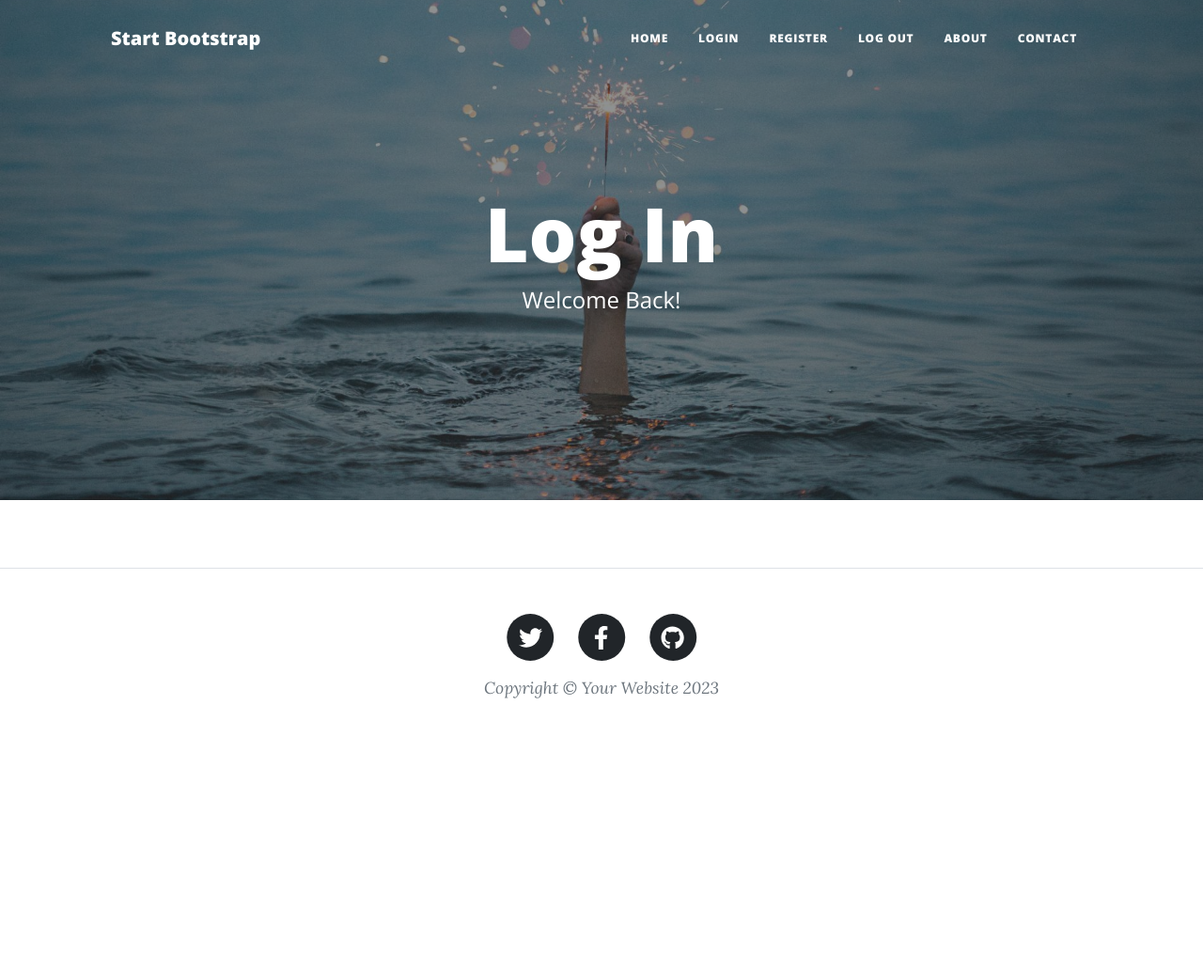
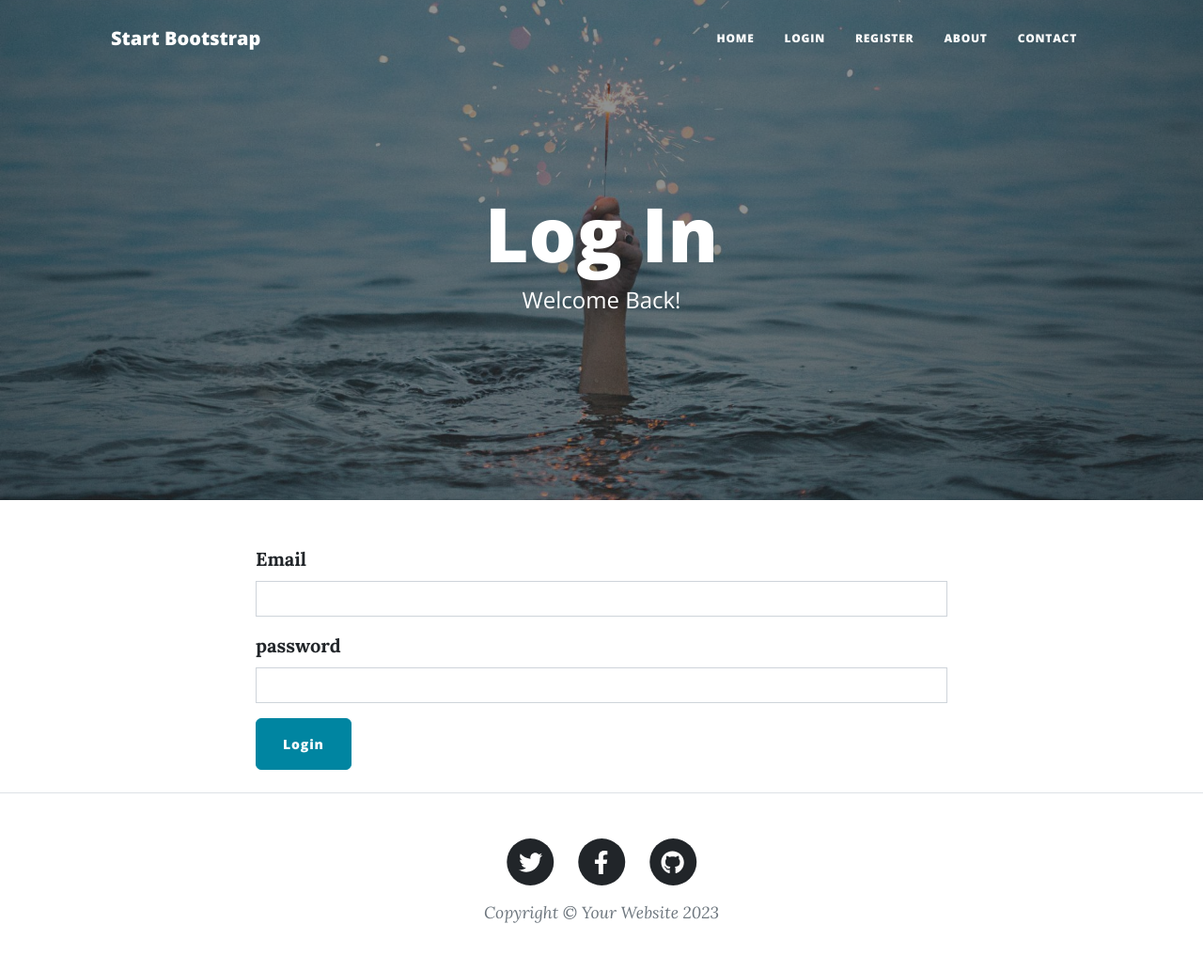
Before and after one commit to richfjiq/100-days-python, a Flask app: page /login in a window 1280 px wide. Shown: the whole page at 94% size. Before the commit the page ends 743 px from the top, so only its background shows below. Run offline with Flask 3, Linux system fonts and the light colour scheme; some libraries are stand-ins or nearby versions.

Commit message:
day-69 - Blog Capstone Project: login registered users

```diff
--- a/day-69/forms.py
+++ b/day-69/forms.py
@@ -22,6 +22,10 @@ class RegisterForm(FlaskForm):
 
 
 # TODO: Create a LoginForm to login existing users
+class LoginForm(FlaskForm):
+    email = StringField("Email", validators=[DataRequired()])
+    password = StringField("password", validators=[DataRequired()])
+    submit = SubmitField("Login")
 
 
 # TODO: Create a CommentForm so users can leave comments below posts
--- a/day-69/main.py
+++ b/day-69/main.py
@@ -10,7 +10,7 @@ from werkzeug.security import generate_password_hash, check_password_hash
 from sqlalchemy.orm import relationship
 
 # Import your forms from the forms.py
-from forms import CreatePostForm, RegisterForm
+from forms import CreatePostForm, RegisterForm, LoginForm
 
 
 """
@@ -32,6 +32,13 @@ ckeditor = CKEditor(app)
 Bootstrap5(app)
 
 # TODO: Configure Flask-Login
+login_manager = LoginManager()
+login_manager.init_app(app)
+
+
+@login_manager.user_loader
+def load_user(user_id):
+    return db.get_or_404(User, user_id)
 
 
 # CONNECT TO DB
@@ -85,20 +92,44 @@ def register():
             flash("You've already signed up with that email, log in instead!")
             return redirect(url_for("login"))
         else:
-            # Log in and authenticate user after adding details to database.
             login_user(user)
+            return redirect(url_for("get_all_posts"))
 
-    return render_template("register.html", form=form)
+    return render_template(
+        "register.html", form=form, logged_in=current_user.is_authenticated
+    )
 
 
 # TODO: Retrieve a user from the database based on their email.
-@app.route("/login")
+@app.route("/login", methods=["GET", "POST"])
 def login():
-    return render_template("login.html")
+    form = LoginForm()
+
+    if form.validate_on_submit():
+        email = form.email.data
+        password = form.password.data
+
+        result = db.session.execute(db.select(User).where(User.email == email))
+        user = result.scalar()
+
+        if user == None:
+            flash("This email does not exist, please try again.")
+        else:
+            if check_password_hash(user.password, password):
+                login_user(user)
+                flash("You were successfully logged in.")
+                return redirect(url_for("get_all_posts"))
+            else:
+                flash("Password incorrect, please try again.")
+
+    return render_template(
+        "login.html", form=form, logged_in=current_user.is_authenticated
+    )
 
 
 @app.route("/logout")
 def logout():
+    logout_user()
     return redirect(url_for("get_all_posts"))
 
 
@@ -106,14 +137,18 @@ def logout():
 def get_all_posts():
     result = db.session.execute(db.select(BlogPost))
     posts = result.scalars().all()
-    return render_template("index.html", all_posts=posts)
+    return render_template(
+        "index.html", all_posts=posts, logged_in=current_user.is_authenticated
+    )
 
 
 # TODO: Allow logged-in users to comment on posts
 @app.route("/post/<int:post_id>")
 def show_post(post_id):
     requested_post = db.get_or_404(BlogPost, post_id)
-    return render_template("post.html", post=requested_post)
+    return render_template(
+        "post.html", post=requested_post, logged_in=current_user.is_authenticated
+    )
 
 
 # TODO: Use a decorator so only an admin user can create a new post
@@ -132,7 +167,9 @@ def add_new_post():
         db.session.add(new_post)
         db.session.commit()
         return redirect(url_for("get_all_posts"))
-    return render_template("make-post.html", form=form)
+    return render_template(
+        "make-post.html", form=form, logged_in=current_user.is_authenticated
+    )
 
 
 # TODO: Use a decorator so only an admin user can edit a post
@@ -154,7 +191,12 @@ def edit_post(post_id):
         post.body = edit_form.body.data
         db.session.commit()
         return redirect(url_for("show_post", post_id=post.id))
-    return render_template("make-post.html", form=edit_form, is_edit=True)
+    return render_template(
+        "make-post.html",
+        form=edit_form,
+        is_edit=True,
+        logged_in=current_user.is_authenticated,
+    )
 
 
 # TODO: Use a decorator so only an admin user can delete a post
@@ -168,12 +210,12 @@ def delete_post(post_id):
 
 @app.route("/about")
 def about():
-    return render_template("about.html")
+    return render_template("about.html", logged_in=current_user.is_authenticated)
 
 
 @app.route("/contact")
 def contact():
-    return render_template("contact.html")
+    return render_template("contact.html", logged_in=current_user.is_authenticated)
 
 
 if __name__ == "__main__":
--- a/day-69/templates/header.html
+++ b/day-69/templates/header.html
@@ -67,6 +67,7 @@
               >
             </li>
             <!-- TODO: Only show Login/Register if user is logged out. Otherwise show "Log Out" -->
+            {% if not logged_in: %}
               <li class="nav-item">
                 <a
                   class="nav-link px-lg-3 py-3 py-lg-4"
@@ -81,6 +82,7 @@
                   >Register</a
                 >
               </li>
+            {% else: %}
               <li class="nav-item">
                 <a
                   class="nav-link px-lg-3 py-3 py-lg-4"
@@ -88,6 +90,7 @@
                   >Log Out</a
                 >
               </li>
+            {% endif %}
             <li class="nav-item">
               <a
                 class="nav-link px-lg-3 py-3 py-lg-4"
--- a/day-69/templates/login.html
+++ b/day-69/templates/login.html
@@ -1,5 +1,8 @@
-{% from "bootstrap5/form.html" import render_form %} {% block content %} {%
-include "header.html" %}
+{% from "bootstrap5/form.html" import render_form %}
+
+{% block content %}
+
+{% include "header.html" %}
 
 <!-- Page Header -->
 <header
@@ -22,11 +25,23 @@ include "header.html" %}
   <div class="container">
     <div class="row">
       <!-- TODO: add a flash message here for users registering twice -->
+      {% with messages = get_flashed_messages() %}
+        {% if messages %}
+          {% for message in messages %}
+            <div class="col-lg-8 col-md-10 mx-auto">
+              <p class="flash">{{ message }}</p>
+            </div>
+          {% endfor %}
+        {% endif %}
+      {% endwith %}
       <div class="col-lg-8 col-md-10 mx-auto">
         <!--TODO: render login form here-->
+        {{ render_form(form) }}
       </div>
     </div>
   </div>
 </main>
 
-{% include "footer.html" %} {% endblock %}
+{% include "footer.html" %}
+
+{% endblock %}
```
Also changed, not shown: day-69/instance/posts.db. Lines whose indentation alone changed are shown as unchanged.
